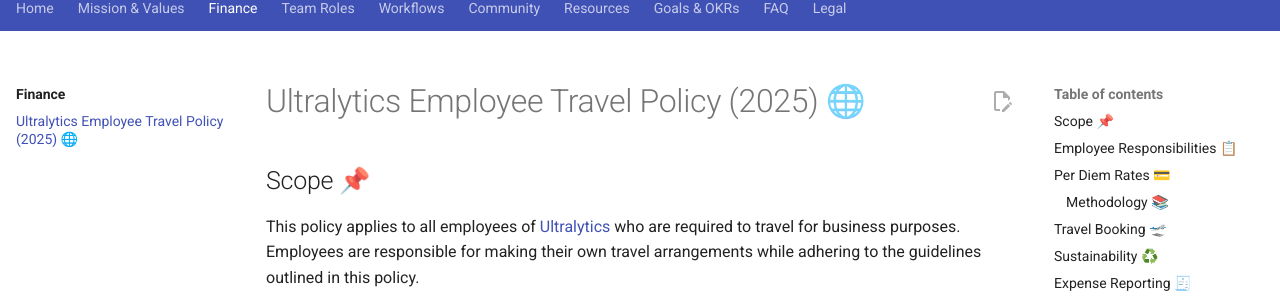
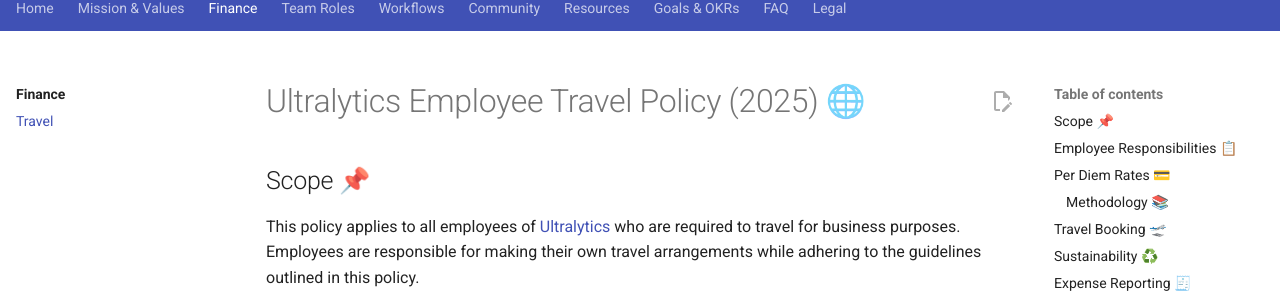
Before and after one commit to ultralytics/handbook, an MkDocs documentation site: the page built from docs/finance/travel.md, in a window 1280 px wide. Shown: the part 137-437 px from the top of the page. Built offline with MkDocs 1.6.1 and Material for MkDocs 9.7.7, drawn with Linux system fonts in a browser that asks for light colours; comment, search, counter and statistics services are not loaded; some of the changed lines change nothing that is shown.

Commit message:
Update mkdocs.yml with new Travel page (#48)
Signed-off-by: Glenn Jocher <glenn.jocher@ultralytics.com>

```diff
--- a/mkdocs.yml
+++ b/mkdocs.yml
@@ -146,7 +146,7 @@
           - mission-vision-values/index.md
       - Finance:
           - finance/index.md
-          - finance/travel.md
+          - Travel: finance/travel.md
       - Team Roles:
           - Overview: team-roles/index.md
           - Specific Roles: team-roles/specific-roles.md
@@ -173,7 +173,7 @@
       - mission-vision-values/index.md
   - Finance:
       - finance/index.md
-      - finance/travel.md
+      - Travel: finance/travel.md
   - Team Roles:
       - Overview: team-roles/index.md
       - Specific Roles: team-roles/specific-roles.md
```
